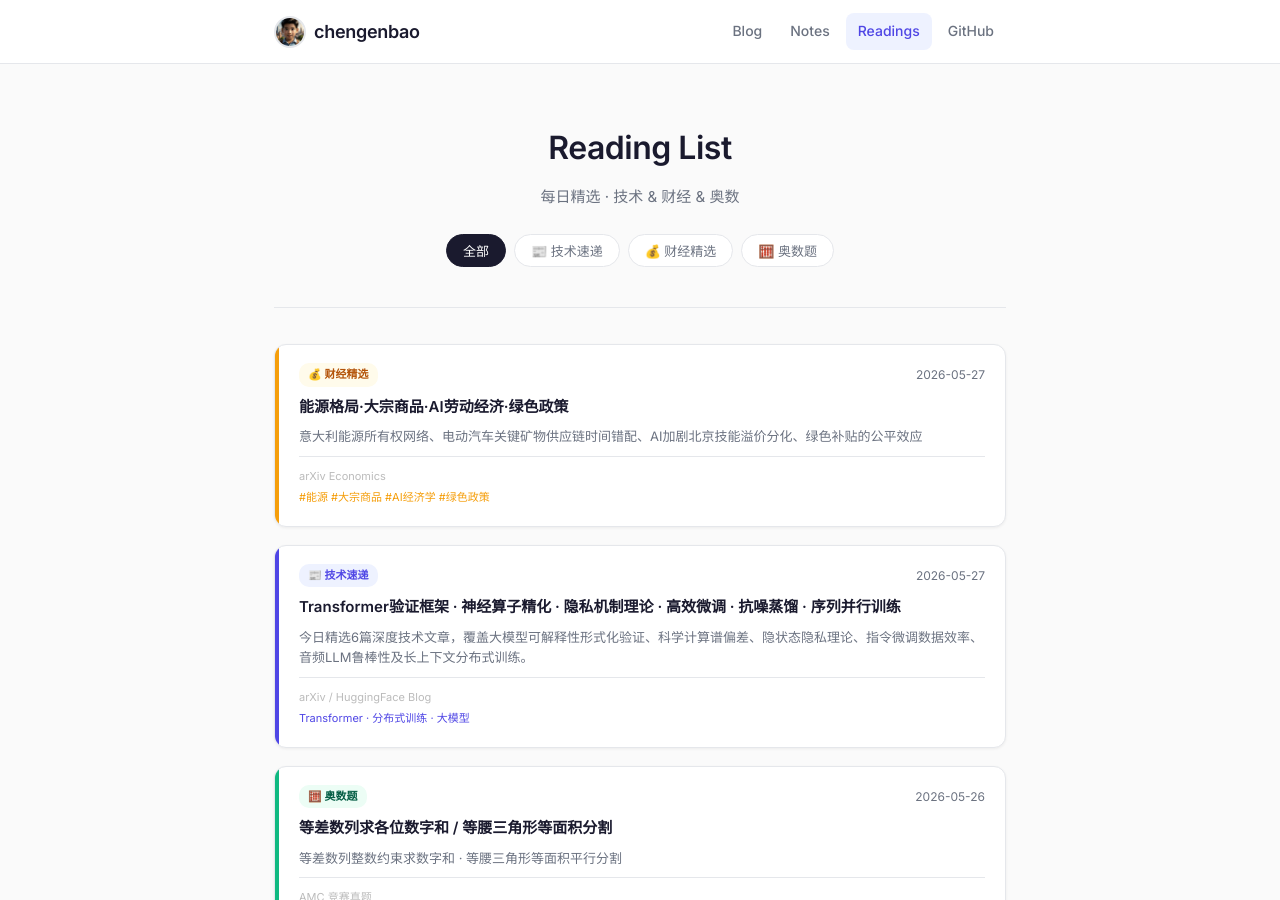
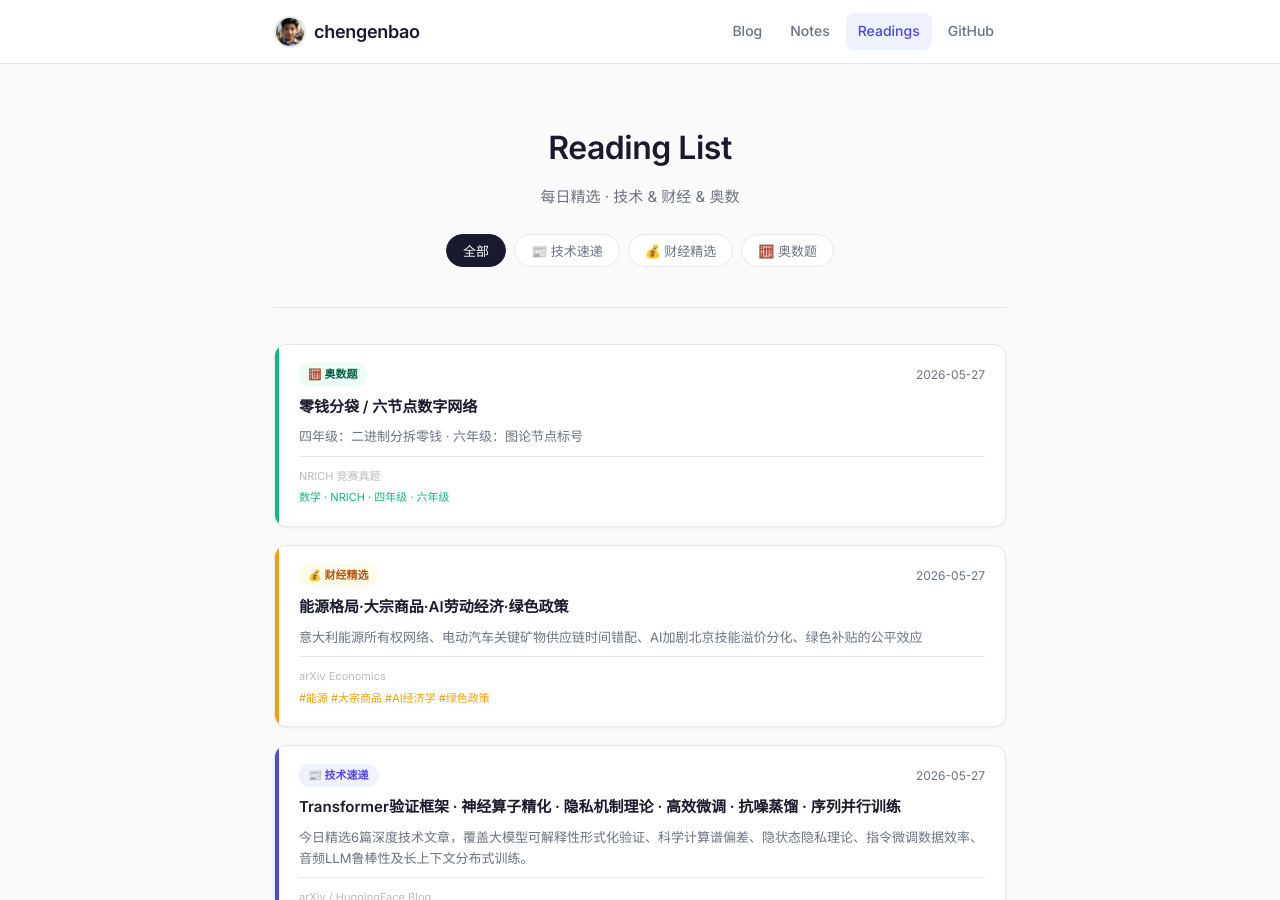
Before and after one commit to chengenbao/chengenbao.github.io, a Jekyll site: the page built from reading-list/index.md, in a window 1280 px wide and 900 px high. Built offline with Jekyll 4.4.1, drawn with Linux system fonts in a browser that asks for light colours.

Commit message:
add math card 2026-05-27

```diff
--- a/reading-list/index.md
+++ b/reading-list/index.md
@@ -18,6 +18,7 @@
   </div>
 
   <div class="rl-grid">
+<a class="rl-card math" href="/reading-list/2026-05-27-math/"><div class="rl-accent"></div><div class="rl-body"><div class="rl-top"><span class="rl-badge math">🧮 奥数题</span><time>2026-05-27</time></div><h2>零钱分袋 / 六节点数字网络</h2><p>四年级：二进制分拆零钱 · 六年级：图论节点标号</p><div class="rl-meta"><span class="rl-source">NRICH 竞赛真题</span><span class="rl-tags">数学 · NRICH · 四年级 · 六年级</span></div></div></a>
 <a class="rl-card finance" href="/reading-list/2026-05-27-finance-daily/">
   <div class="rl-accent"></div>
   <div class="rl-body">
```
